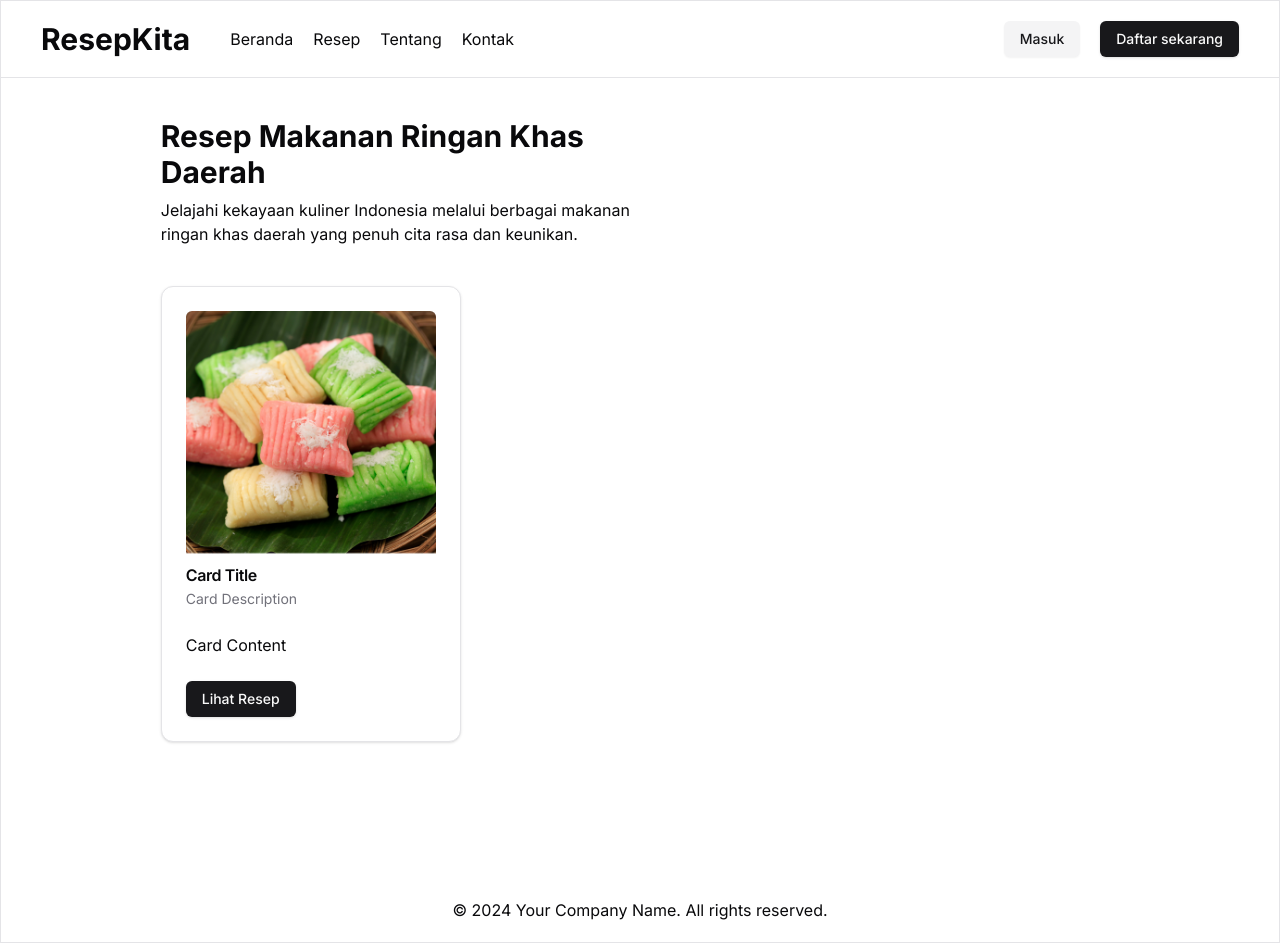
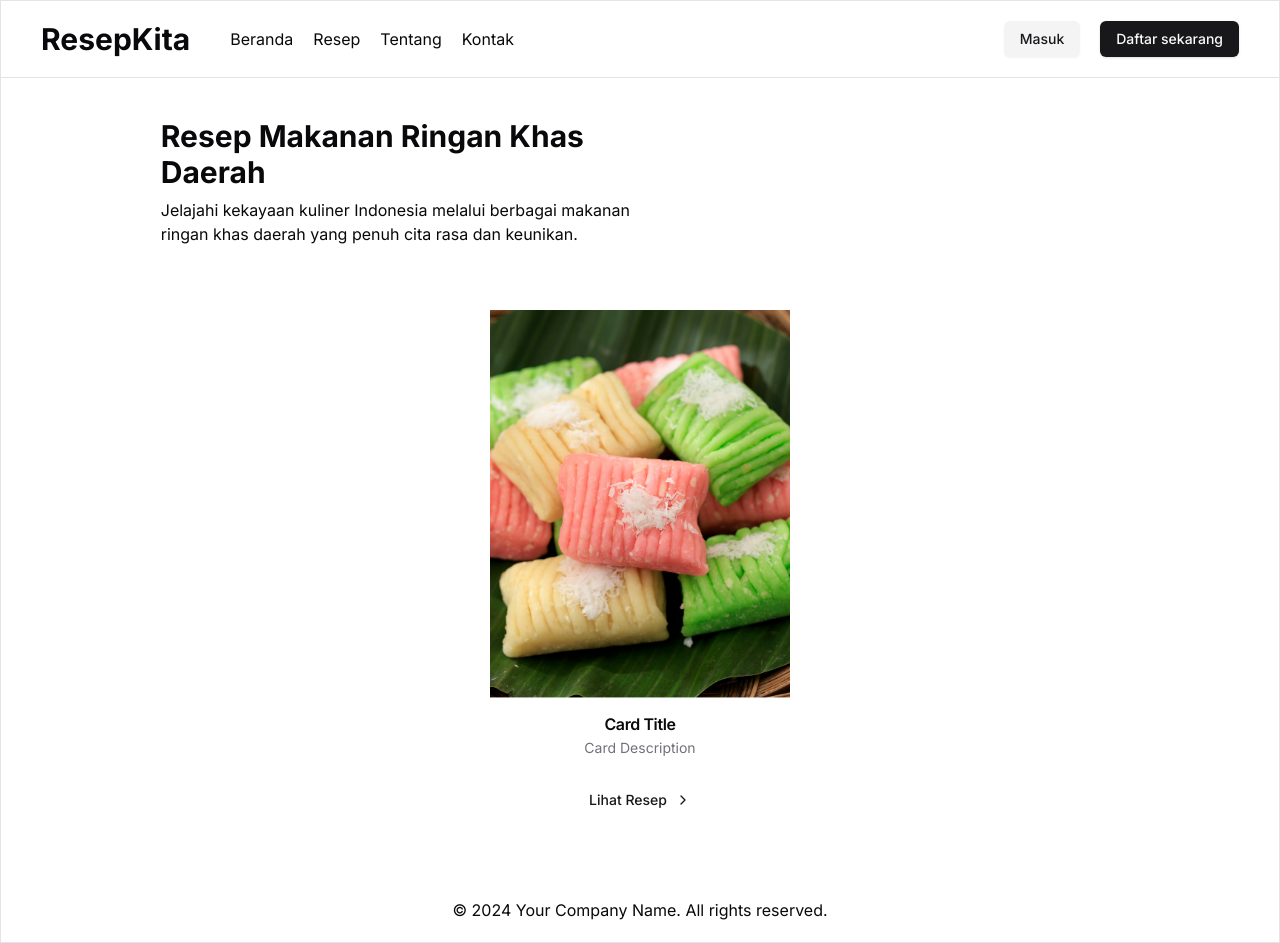
Before and after one commit to AhmadJanuarr/dapur-tradisional, a React (Vite) app: page /recipes in a window 1280 px wide. Built offline with nearby package versions, Linux system fonts and the light colour scheme.

Commit message:
refactor code

```diff
--- a/src/components/Card/RecipeCard.tsx
+++ b/src/components/Card/RecipeCard.tsx
@@ -1,21 +1,21 @@
 import { Button } from "../ui/button"
-import { Card, CardContent, CardDescription, CardFooter, CardHeader, CardTitle } from "../ui/card"
+import { Card, CardDescription, CardFooter, CardHeader, CardTitle } from "../ui/card"
+import { ChevronRight } from "lucide-react"
 
 export default function RecipeCard() {
   return (
-    <Card className="w-[300px]">
+    <Card className="flex flex-col items-center  border-none text-center shadow-none">
       <CardHeader>
-        <div className="w-full">
-          <img src="/img/resep/getuk.png" className="w-full rounded-md" alt="getuk" />
+        <div className="h-[400px] w-[300px]">
+          <img src="/img/resep/Getuk.png" className="h-full w-full object-cover" alt="getuk" />
         </div>
         <CardTitle>Card Title</CardTitle>
         <CardDescription>Card Description</CardDescription>
       </CardHeader>
-      <CardContent>
-        <p>Card Content</p>
-      </CardContent>
       <CardFooter>
-        <Button>Lihat Resep</Button>
+        <Button variant="link">
+          Lihat Resep <ChevronRight />
+        </Button>
       </CardFooter>
     </Card>
   )
```
